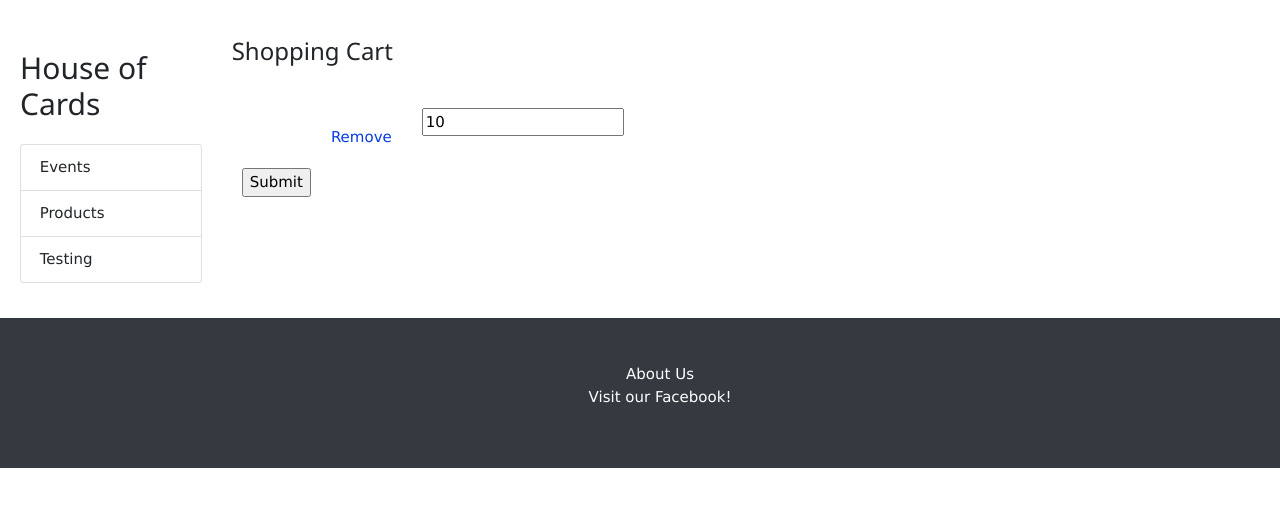
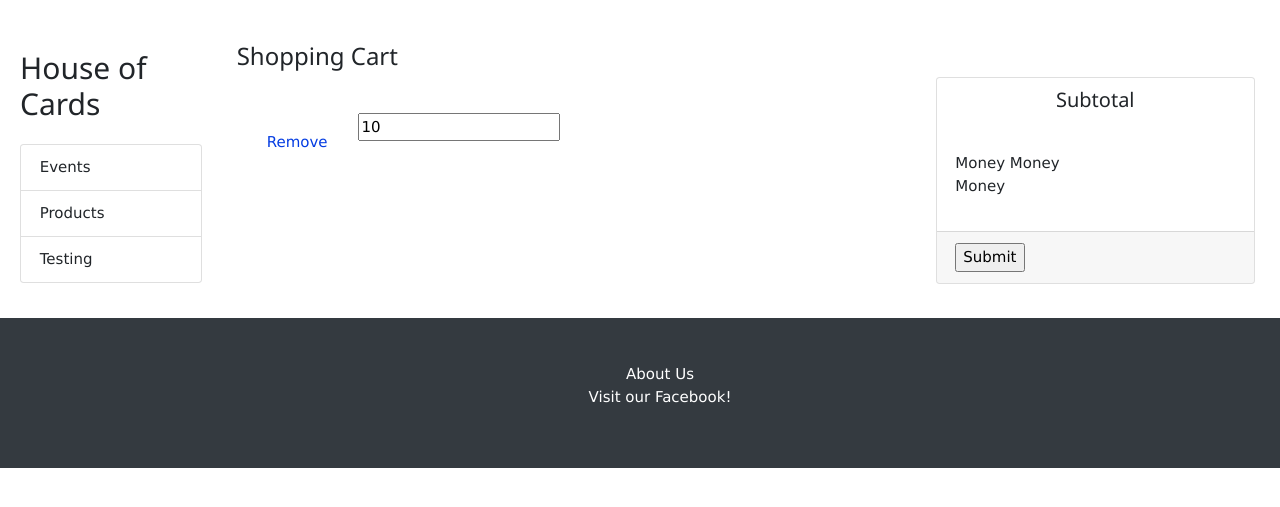
Before and after one commit to mupetmower/HouseOfCards, a Spring app: template src/main/resources/templates/viewcart.html in a window 1280 px wide. Shown: the part 53-560 px from the top of the page. Run offline with Thymeleaf, Linux system fonts and the light colour scheme; the template is opened without the code that fills it: most values are stand-ins (such as "Sample title", 1, 10 or a date in 2020); data that the repository does not hold is empty; some of the project's set-up classes (security, data sources, template engines, error pages and the like) are left out, and stand-ins take their place; some libraries are stand-ins or nearby versions.

Commit message:
View Cart

```diff
--- a/src/main/resources/templates/viewcart.html
+++ b/src/main/resources/templates/viewcart.html
@@ -30,12 +30,15 @@
         		<leftnav><!--/*/ <th:block th:include="fragments/leftnav :: leftnav"></th:block> /*/--></leftnav>
         	</div>
 
+
         	<div th:if="${not #lists.isEmpty(cartitems)}" class="col-lg-10">
+        	<form th:action="@{'/cart/submit/' + __${user.pkUserId}__}" th:object="${cartMessage}" method="post">
 
+        		<div class="row">
+        		<div class="col-lg-8">
         		<h3>Shopping Cart</h3>
 
-        		<form th:action="@{'/cart/submit/' + __${user.pkUserId}__}" th:object="${cartMessage}" method="post">
-	        		<table class="cart-items-table">
+        			<table class="cart-items-table">
 	        			<tr th:each="item : ${cartitems}">
 
 	        			<td><img th:src="@{__${item.products.thumbnailUri}__}" style="max-width:125px"></td>
@@ -57,24 +60,45 @@
 						</td>
 
 						</tr>
-
-						<tr><td><input type="submit"></td></tr>
 	        		</table>
 
+        		</div>
+
+        		<div class="col-lg-4">
+        		<br><br>
+        		<div class="card">
+        			<div class="card-title text-center">
+        				<h4>Subtotal</h4>
+        			</div>
+
+        			<div class="card-body">
+        				<p>Money Money<br> Money</p>
+        			</div>
+
+        			<div class="card-footer">
+        				<input type="submit">
+        			</div>
+        		</div>
+
+
+
+
+    			</div>
+        		</div>
         		</form>
 
-        	</div>
+
+    		</div>
+
        		<div th:if="${#lists.isEmpty(cartitems)}" class="col-lg-10">
        			<h3>Cart is Empty</h3>
        			<p>Browse our <a th:href="@{/products}">Products</a></p>
        		</div>
-    		<!-- You can insert more row divs if you want more rows in the first "row" the first
-    		"row is mostly just to get all content lined up -->
 
 
 
-    		<!-- Then end the content with the closing divs for container and row.. You can
-    		Also add more rows after this if needed, but we shouldnt need to. -->
+
+
 
     	</div>
     </div>
```
Also changed, not shown: 1 other file.
